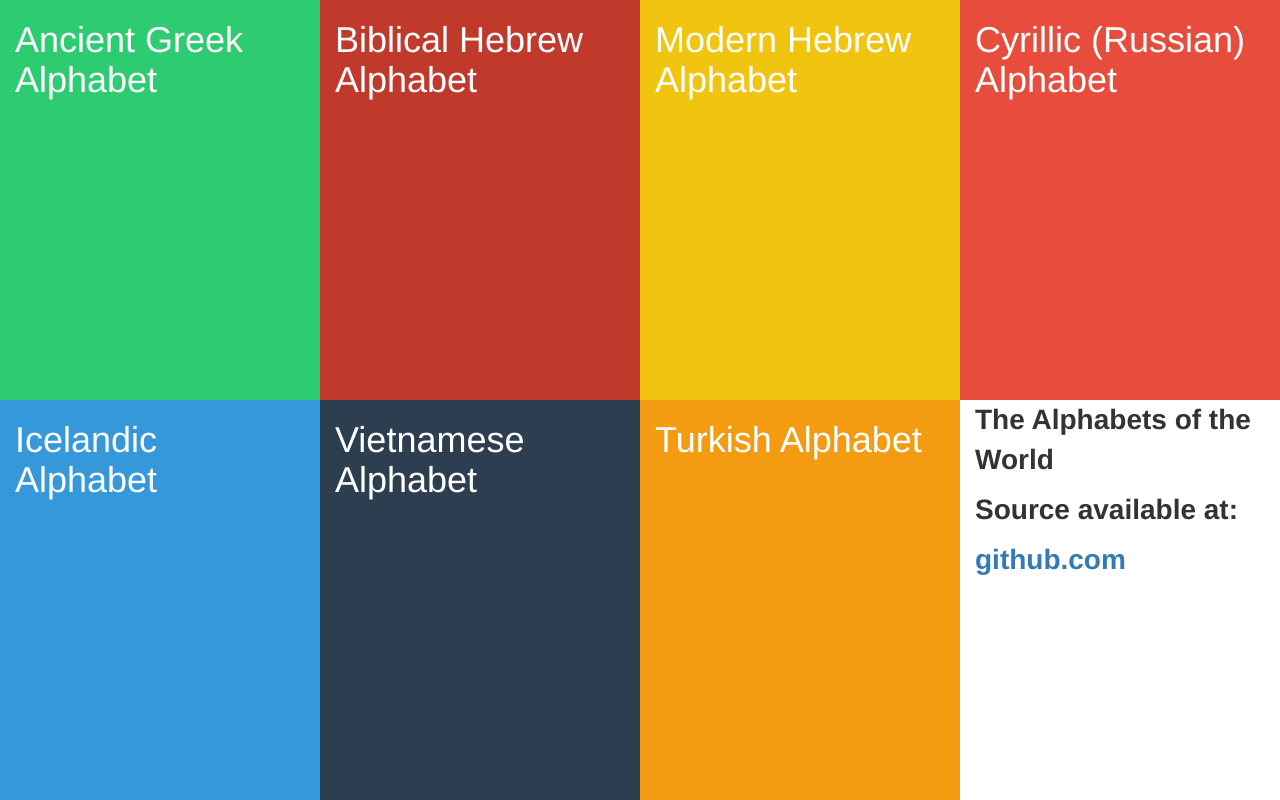
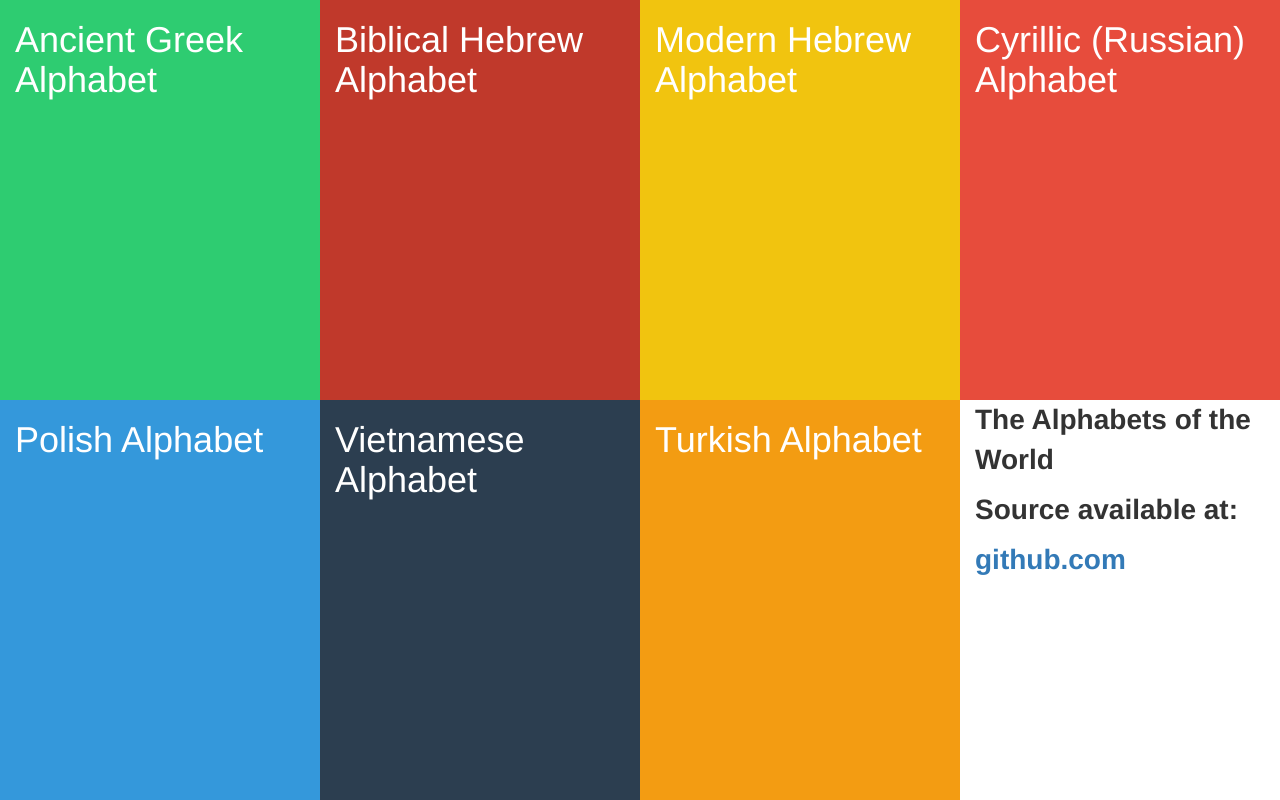
Before and after one commit to davies-adam/letterz, a Flask app: page / in a window 1280 px wide. Run offline with Flask 2, Linux system fonts and the light colour scheme; some libraries are stand-ins or nearby versions.

Commit message:
Fixed it

```diff
--- a/server.py
+++ b/server.py
@@ -28,9 +28,9 @@ def modern_hebrew():
 def russian():
   return render_template("main.html", alphabet="russian")
 
-@app.route("/icelandic")
-def icelandic():
-  return render_template("main.html", alphabet="icelandic")
+@app.route("/polish")
+def polish():
+  return render_template("main.html", alphabet="polish")
 
 @app.route("/vietnamese")
 def vietnamese():
--- a/static/intro.css
+++ b/static/intro.css
@@ -24,7 +24,7 @@ body, html {
   color: white;
 	height: 50%;
 }
-.icelandic {
+.polish {
   background: #3498db;
   color: white;
 	height: 50%;
--- a/templates/intro.html
+++ b/templates/intro.html
@@ -29,9 +29,9 @@
             <h1>Cyrillic (Russian) Alphabet</h1>
         </div>
     </a>
-    <a href="icelandic">
-        <div class="col-md-3 icelandic">
-            <h1>Icelandic Alphabet</h1>
+    <a href="/polish">
+        <div class="col-md-3 polish">
+            <h1>Polish Alphabet</h1>
         </div>
     </a>
     <a href="/vietnamese">
```
